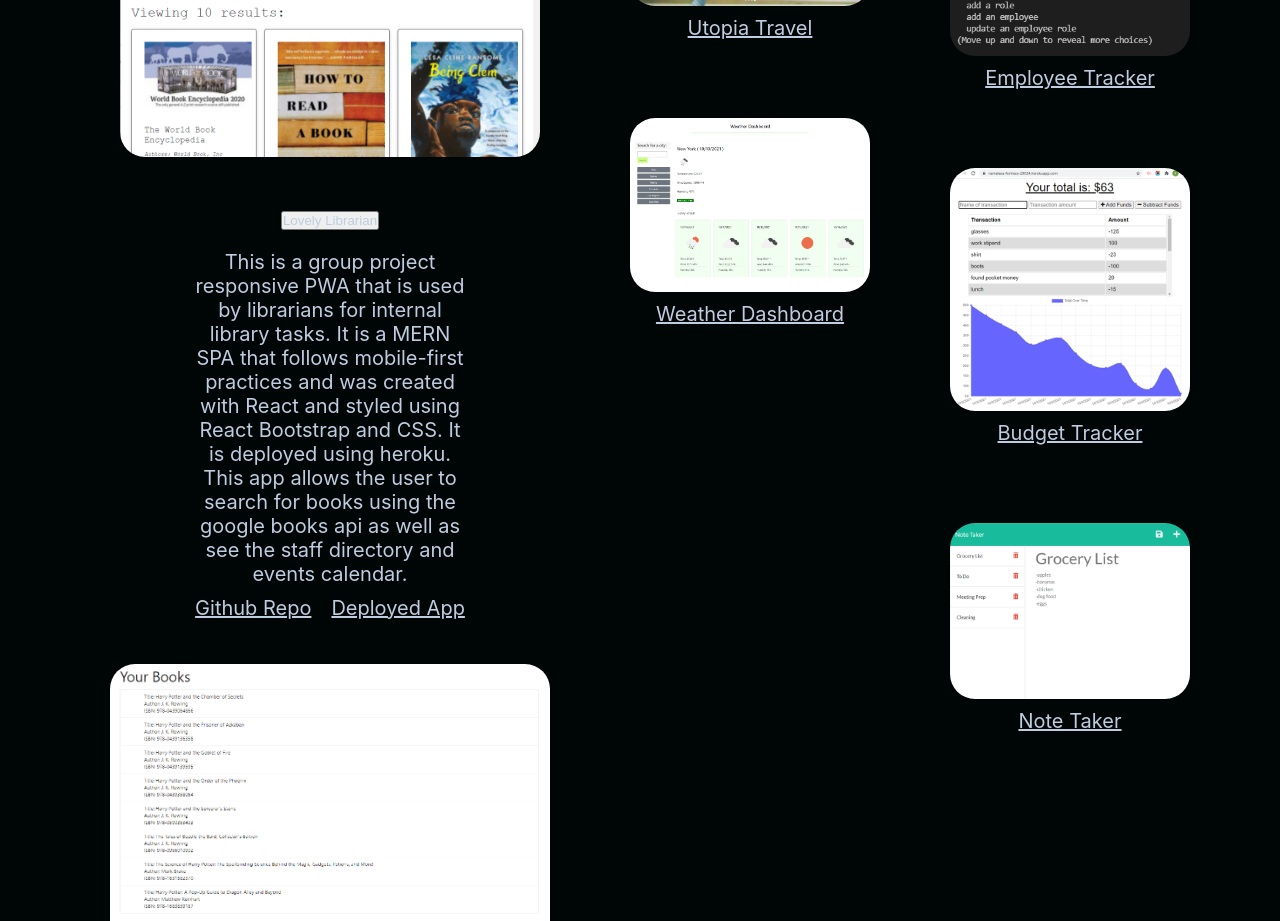
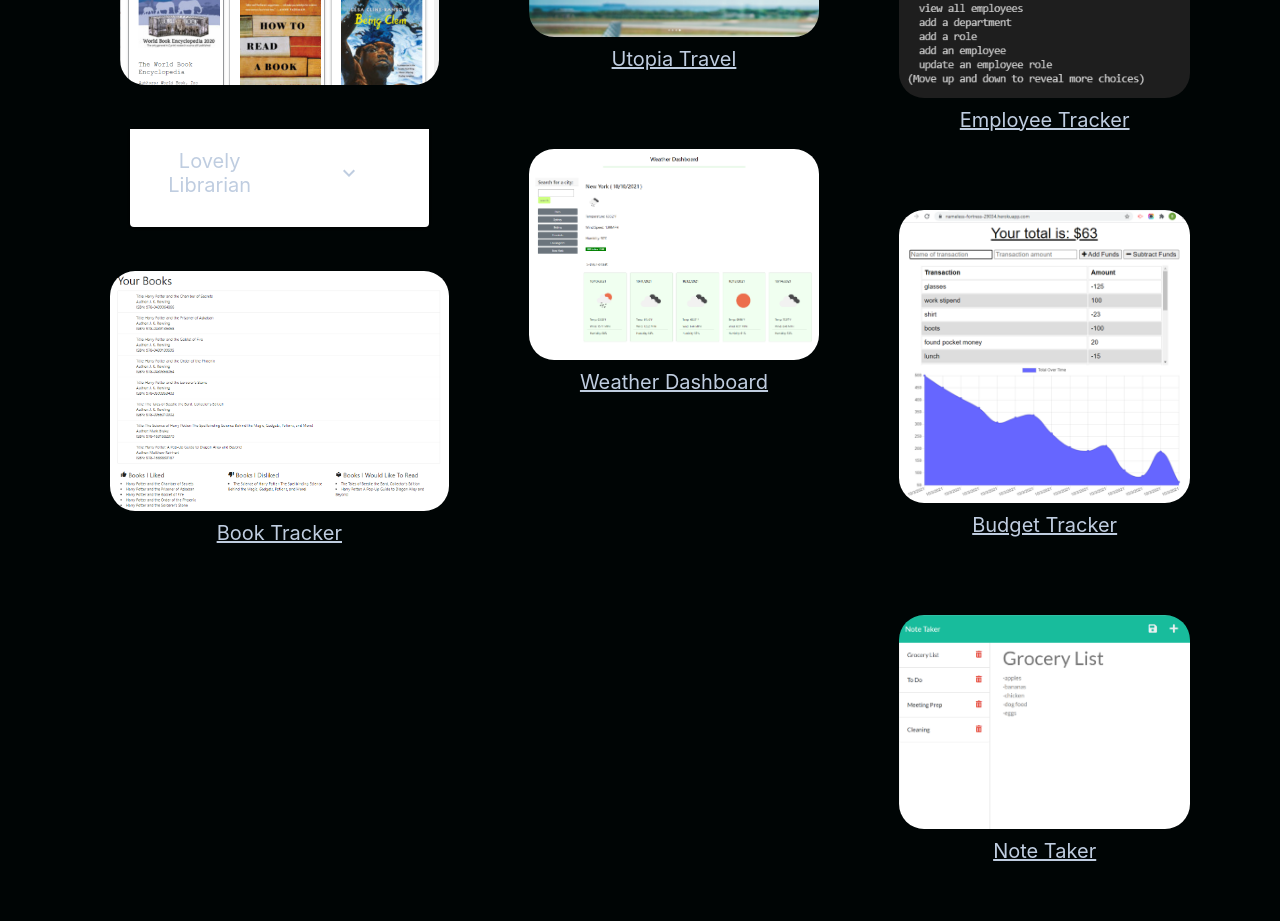
Before and after one commit to bcassellius/portfolio, a React (Create React App) app: page / in a window 1280 px wide. Shown: the part 1220-2141 px from the top of the page. Built offline with nearby package versions, Linux system fonts and the light colour scheme.

Commit message:
Accordion functional with links working - still needs formatting

```diff
--- a/package.json
+++ b/package.json
@@ -4,10 +4,14 @@
   "version": "0.1.0",
   "private": true,
   "dependencies": {
+    "@coreui/coreui": "^4.0.5",
     "@coreui/react": "^4.0.2",
+    "@material-ui/core": "^4.12.3",
+    "@material-ui/icons": "^4.11.2",
     "@testing-library/jest-dom": "^5.14.1",
     "@testing-library/react": "^11.2.7",
     "@testing-library/user-event": "^12.8.3",
+    "bootstrap": "^5.1.3",
     "react": "^17.0.2",
     "react-dom": "^17.0.2",
     "react-icons": "^4.3.1",
--- a/src/components/About/index.js
+++ b/src/components/About/index.js
@@ -7,11 +7,15 @@ import {
     CAccordionItem,
     CAccordionHeader,
     CAccordionBody,
+    CCollapse,
     CCard,
     CCardText,
     CCardBody,
     CCardLink
 } from '@coreui/react';
+import { ExpandMore } from '@material-ui/icons';
+import { Accordion, AccordionSummary, AccordionDetails, AccordionActions, Divider, Button } from '@material-ui/core';
+
 
 
 function About(props) {
@@ -50,15 +54,32 @@ function About(props) {
                         <ul className="skill">
                             <li>
                                 <div>
+
                                     <a href="https://lovely-librarian.herokuapp.com/" target="_blank">
                                         <img src={require(`../../assets/images/0.png`).default}
                                             className="responsive-image"
                                             alt="skills"
                                         />
                                     </a>
+                                    <Accordion>
 
-                                    <CAccordion flush activeItemKey={1}>
-                                        <CAccordionItem itemKey={1}>
+        <AccordionSummary expandIcon={<ExpandMore />}>
+            Lovely Librarian
+        </AccordionSummary>
+
+        <AccordionDetails>
+            This is a group project responsive PWA that is used by librarians for internal library tasks. It is a MERN SPA that follows mobile-first practices and was created with React and styled using React Bootstrap and CSS. It is deployed using heroku. This app allows the user to search for books using the google books api as well as see the staff directory and events calendar.
+        </AccordionDetails>
+
+        <Divider />
+        <AccordionActions>
+          <Button size="small" onClick={() => window.open('https://github.com/bcassellius/lovely-librarian.git', '_blank')}>Github Repo</Button>
+          <Button size="small" color="primary" onClick={() => window.open('https://lovely-librarian.herokuapp.com/', '_blank')}>Deployed App</Button>
+        </AccordionActions>
+
+      </Accordion>
+                                    {/* <CAccordion flush activeItemKey={0}>
+                                    <CAccordionItem itemKey={0}>
                                             <CAccordionHeader>
                                                 Lovely Librarian
                                             </CAccordionHeader>
@@ -78,7 +99,7 @@ function About(props) {
                                                 </CCard>
                                             </CAccordionBody>
                                         </CAccordionItem>
-                                    </CAccordion>
+                                    </CAccordion>  */}
                                 </div>
                             </li>
                             <li>
```
Also changed, not shown: 1 other file (tests, documents, lock files or other folders).
